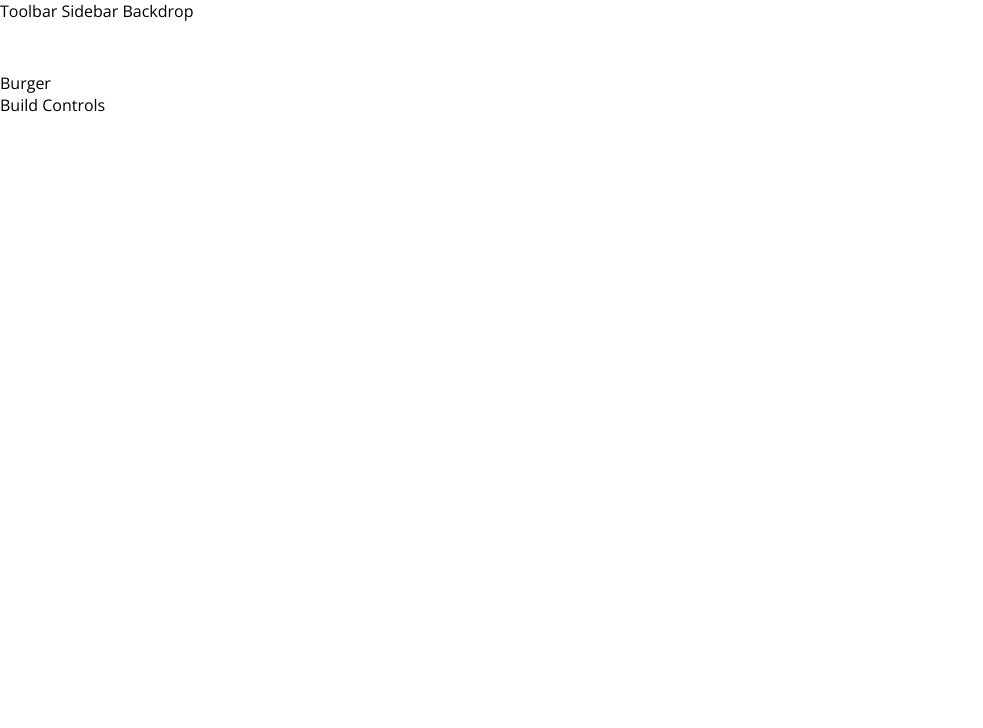
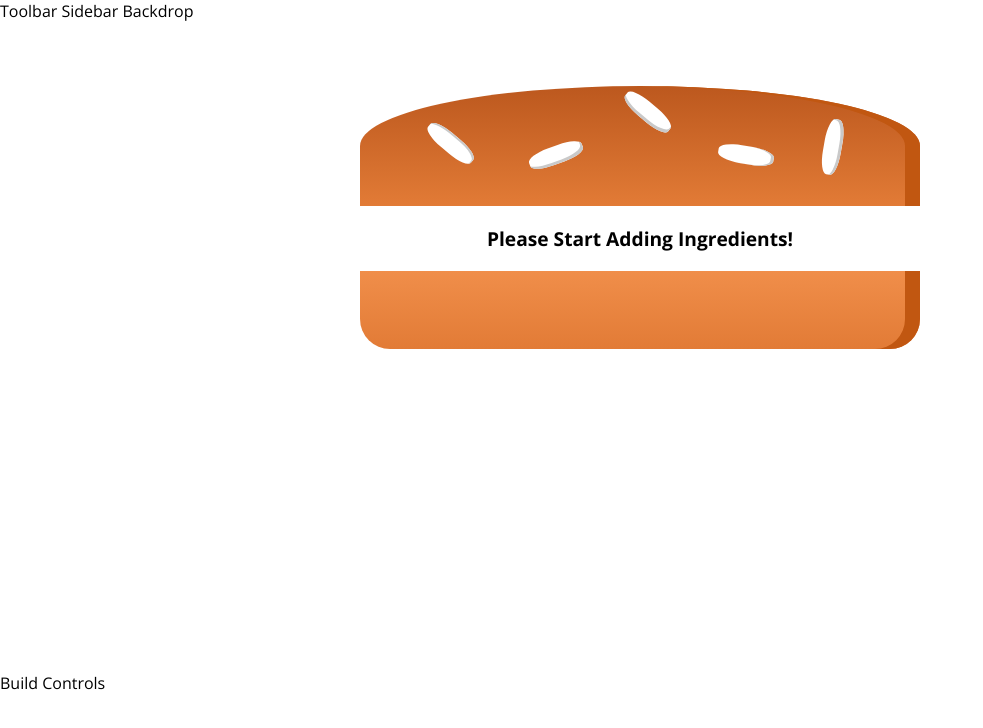
Before and after one commit to rowens794/burgerbuilder, a React app: page / in a window 1280 px wide. Shown: the top 728 px of the page, without its empty margins (0-983 px from the left). Built offline with nearby package versions, Linux system fonts and the light colour scheme.

Commit message:
added burger creation functionality

```diff
--- a/package.json
+++ b/package.json
@@ -31,6 +31,7 @@
     "postcss-flexbugs-fixes": "3.2.0",
     "postcss-loader": "2.0.8",
     "promise": "8.0.1",
+    "prop-types": "^15.6.2",
     "raf": "3.4.0",
     "react": "^16.5.2",
     "react-dev-utils": "^5.0.2",
--- a/src/components/burger/BurgerIngredients/Burgeringredients.js
+++ b/src/components/burger/BurgerIngredients/Burgeringredients.js
@@ -1,10 +1,13 @@
-import React from 'react';
+import React, { Component } from 'react';
 import classes from './BurgerIngredient.css';
+import PropTypes from 'prop-types';
 
-const burgerIngredient = (props) => {
+class BurgerIngredient extends Component {
+
+    render(){
         let ingredient = null;
 
-    switch (props.type){
+        switch (this.props.type){
             case ('bread-bottom'):
                 ingredient = <div className={classes.BreadBottom}></div>
                 break;
@@ -31,5 +34,10 @@
         }
         return ingredient;
     }
+}
 
-export default burgerIngredient;
+BurgerIngredient.propTypes = {
+    type: PropTypes.string.isRequired
+};
+
+export default BurgerIngredient;
--- /dev/null
+++ b/src/components/burger/burger.css
@@ -0,0 +1,30 @@
+.Burger{
+    width: 100%;
+    margin: auto;
+    height: 250px;
+    overflow: scroll;
+    text-align: center;
+    font-weight: bold;
+    font-size: 1.2rem;
+}
+
+@media (min-width: 500px) and (min-height: 400px){
+    .Burger{
+        width: 350px;
+        height: 300px;
+    }
+}
+
+@media (min-width: 500px) and (min-height: 401px){
+    .Burger{
+        width: 450px;
+        height: 400px;
+    }
+}
+
+@media (min-width: 1000px) and (min-height: 700px){
+    .Burger{
+        width: 700px;
+        height: 600px;
+    }
+}
--- a/src/components/burger/burger.js
+++ b/src/components/burger/burger.js
@@ -0,0 +1,29 @@
+import React from 'react';
+import classes from './burger.css';
+import BurgerIngredient from './BurgerIngredients/Burgeringredients';
+
+const burger = (props) => {
+    let transformedIngredients = Object.keys(props.ingredients)
+        .map(igKey => {
+            return [...Array(props.ingredients[igKey])].map((_, i) => {
+                return <BurgerIngredient key={igKey + i} type={igKey} />;
+            });
+        }).reduce((arr, el) => {
+            return arr.concat(el)
+        }, []);
+
+    if (transformedIngredients.length === 0){
+        transformedIngredients = <p>Please Start Adding Ingredients!</p>
+    }
+
+    return (
+        <div className={classes.Burger}>
+            <BurgerIngredient type='bread-top' />
+            {transformedIngredients}
+            <BurgerIngredient type='bread-bottom' />
+        </div>
+    )
+
+}
+
+export default burger;
--- a/src/containers/BurgerBuilder/BurgerBuilder.js
+++ b/src/containers/BurgerBuilder/BurgerBuilder.js
@@ -1,10 +1,22 @@
 import React, { Component, Fragment } from 'react';
+import Burger from '../../components/burger/burger';
+
 
 class BurgerBuilder extends Component {
+
+    state = {
+        ingredients: {
+            salad: 0,
+            cheese: 0,
+            bacon: 0,
+            meat: 0
+        }
+    }
+
     render() {
         return (
             <Fragment>
-                <div>Burger</div>
+                <Burger ingredients={this.state.ingredients}/>
                 <div>Build Controls</div>
             </Fragment>
         );
```
Lines whose indentation alone changed are shown as unchanged.
